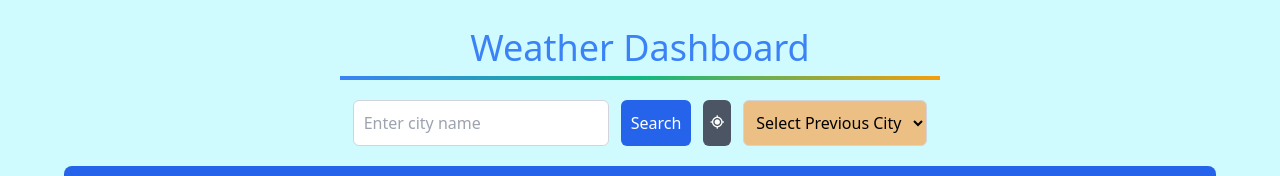
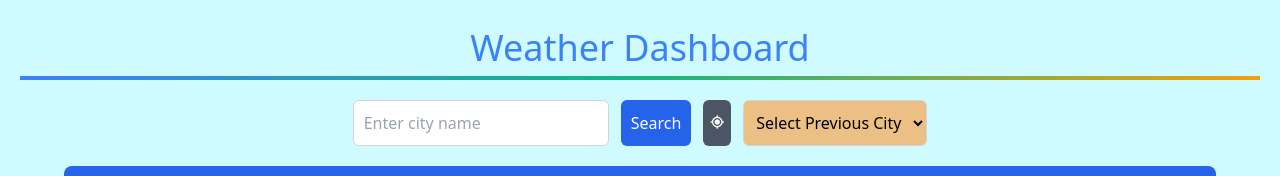
Before and after one commit to Karthiksai01/Weather-Forecast-Project-on-js, a website: page src/index.html in a window 1280 px wide. Shown: the top 176 px of the page. Drawn offline with nearby package versions, Linux system fonts and the light colour scheme.

Commit message:
underline width changed

```diff
--- a/src/index.html
+++ b/src/index.html
@@ -11,7 +11,7 @@
 </head>
 <!--Title of the project with underline styling-->
 <body class="bg-cyan-100 p-5">
-  <div class="mx-auto w-[600px]">
+  <div class="mx-auto w-auto">
     <h1 class="text-4xl p-2 mx-auto text-center text-blue-500">Weather Dashboard</h1>
      <div class="h-1 mx-auto bg-gradient-to-r from-blue-500 via-green-500 to-yellow-500"></div>
   </div>
```
Also changed, not shown: src/output.css.
